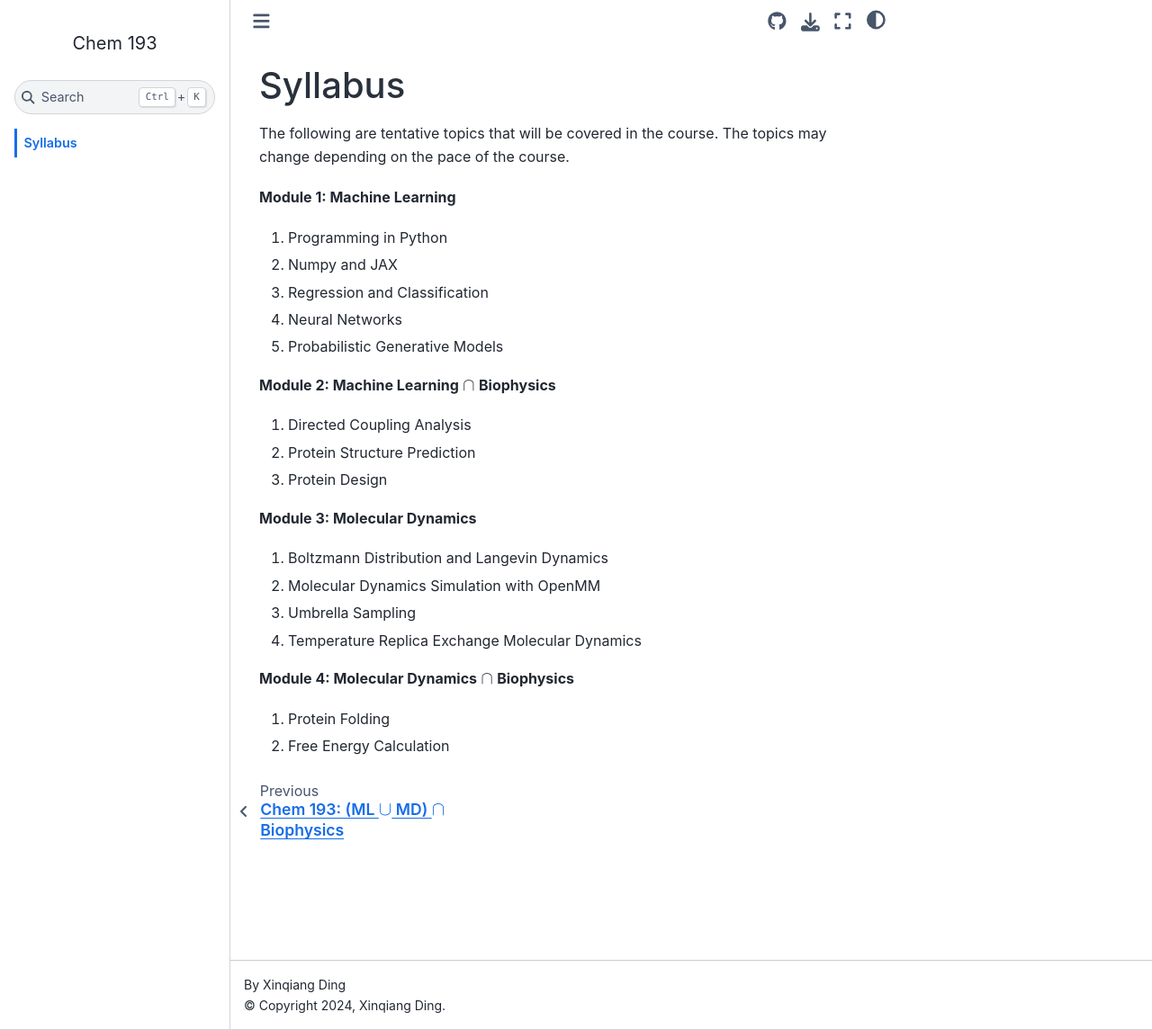
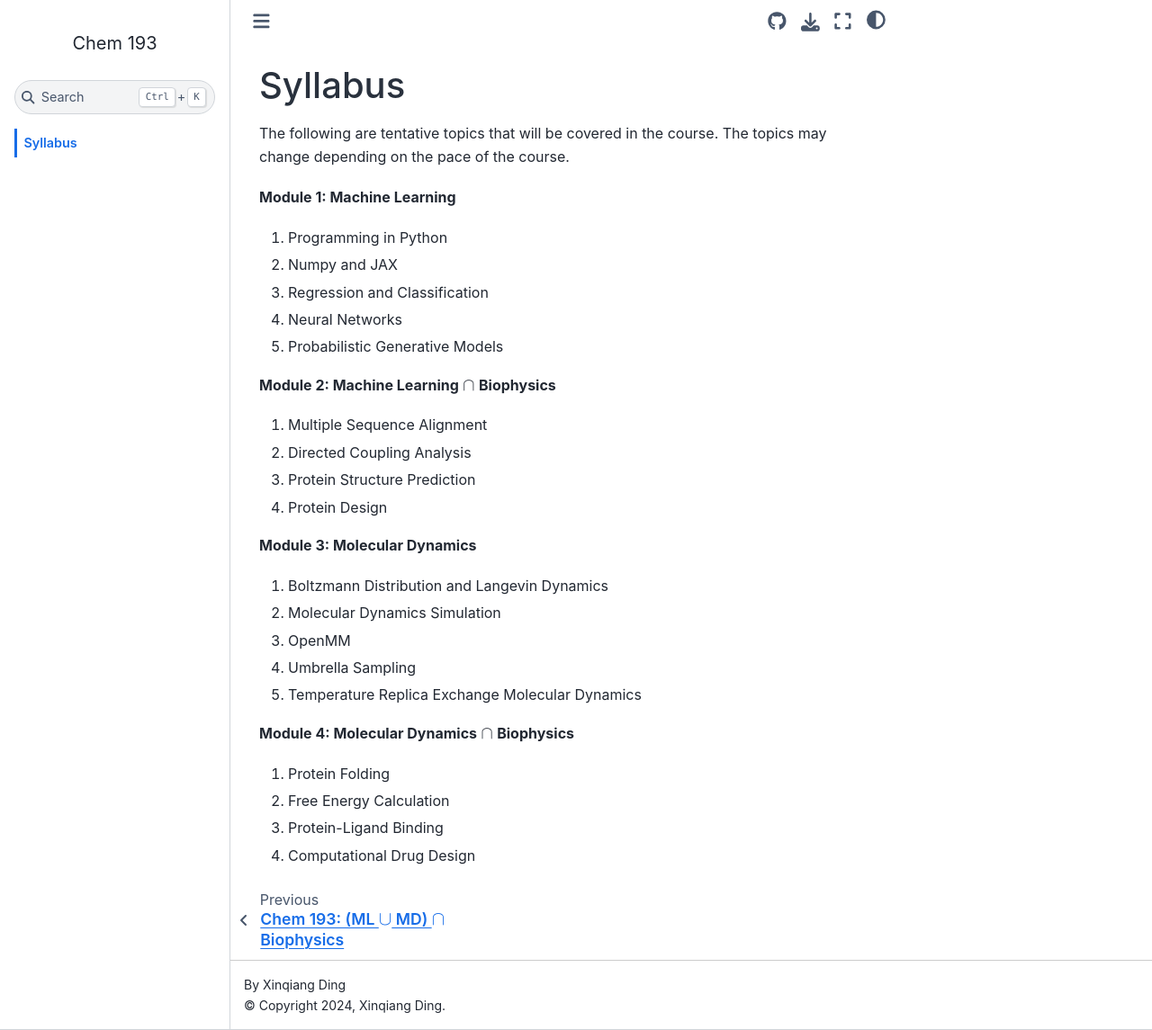
Before and after one commit to xqding/Chem-193, a Sphinx documentation site: the page built from docs/syllabus.rst, in a window 1280 px wide and 1145 px high. Shown: the whole window at 90% size. Built offline with Sphinx 7.4.7 and the Sphinx Book theme 1.1.4, drawn with Linux system fonts in a browser that asks for light colours.

Commit message:
more topics in syllabus

```diff
--- a/docs/syllabus.rst
+++ b/docs/syllabus.rst
@@ -13,6 +13,7 @@ The following are tentative topics that will be covered in the course. The topic
 
 **Module 2: Machine Learning** :math:`\cap` **Biophysics**
 
+#. Multiple Sequence Alignment
 #. Directed Coupling Analysis
 #. Protein Structure Prediction
 #. Protein Design
@@ -21,7 +22,8 @@ The following are tentative topics that will be covered in the course. The topic
 **Module 3: Molecular Dynamics**
 
 #. Boltzmann Distribution and Langevin Dynamics
-#. Molecular Dynamics Simulation with OpenMM
+#. Molecular Dynamics Simulation
+#. OpenMM
 #. Umbrella Sampling
 #. Temperature Replica Exchange Molecular Dynamics
 
@@ -29,3 +31,5 @@ The following are tentative topics that will be covered in the course. The topic
 
 #. Protein Folding
 #. Free Energy Calculation
+#. Protein-Ligand Binding
+#. Computational Drug Design
```
